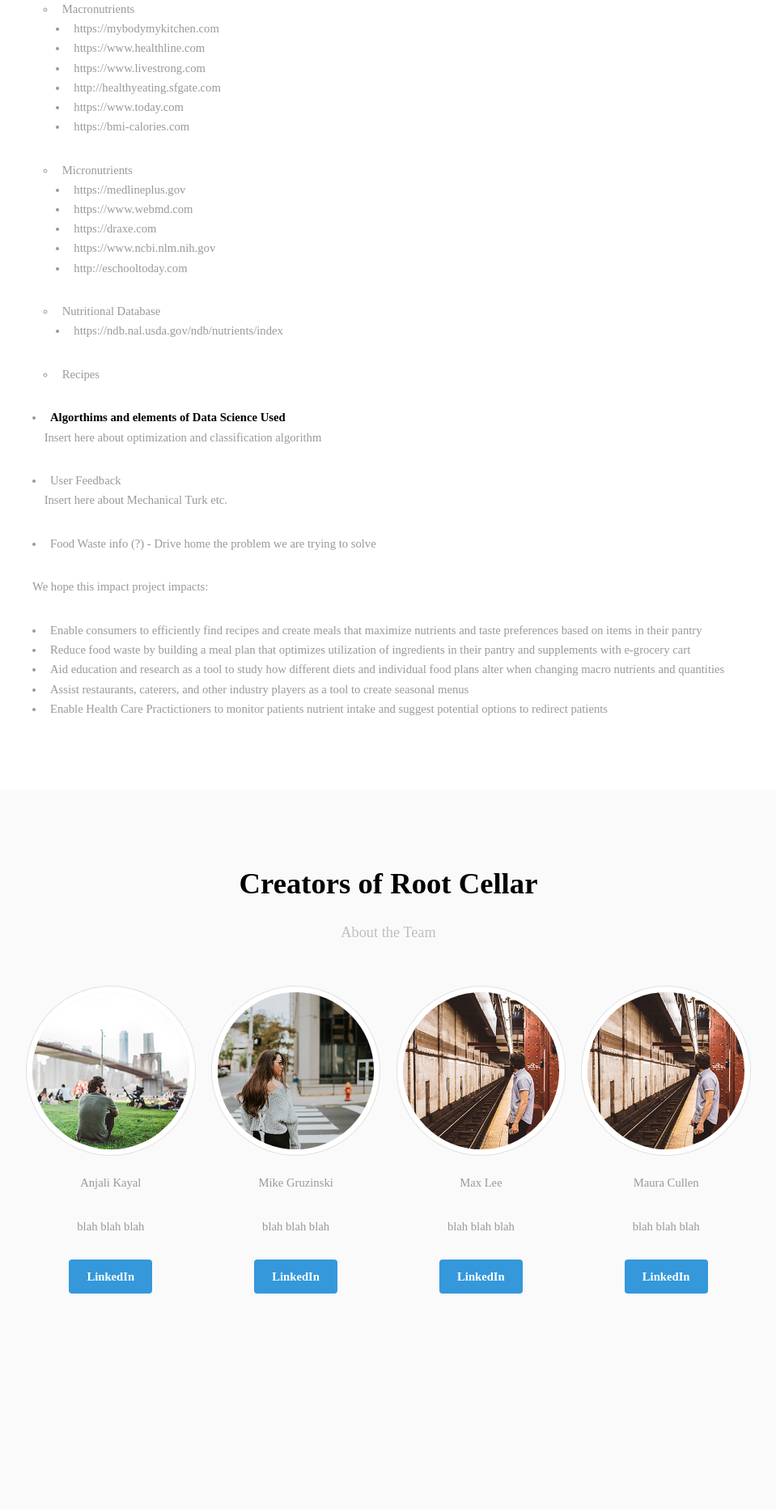
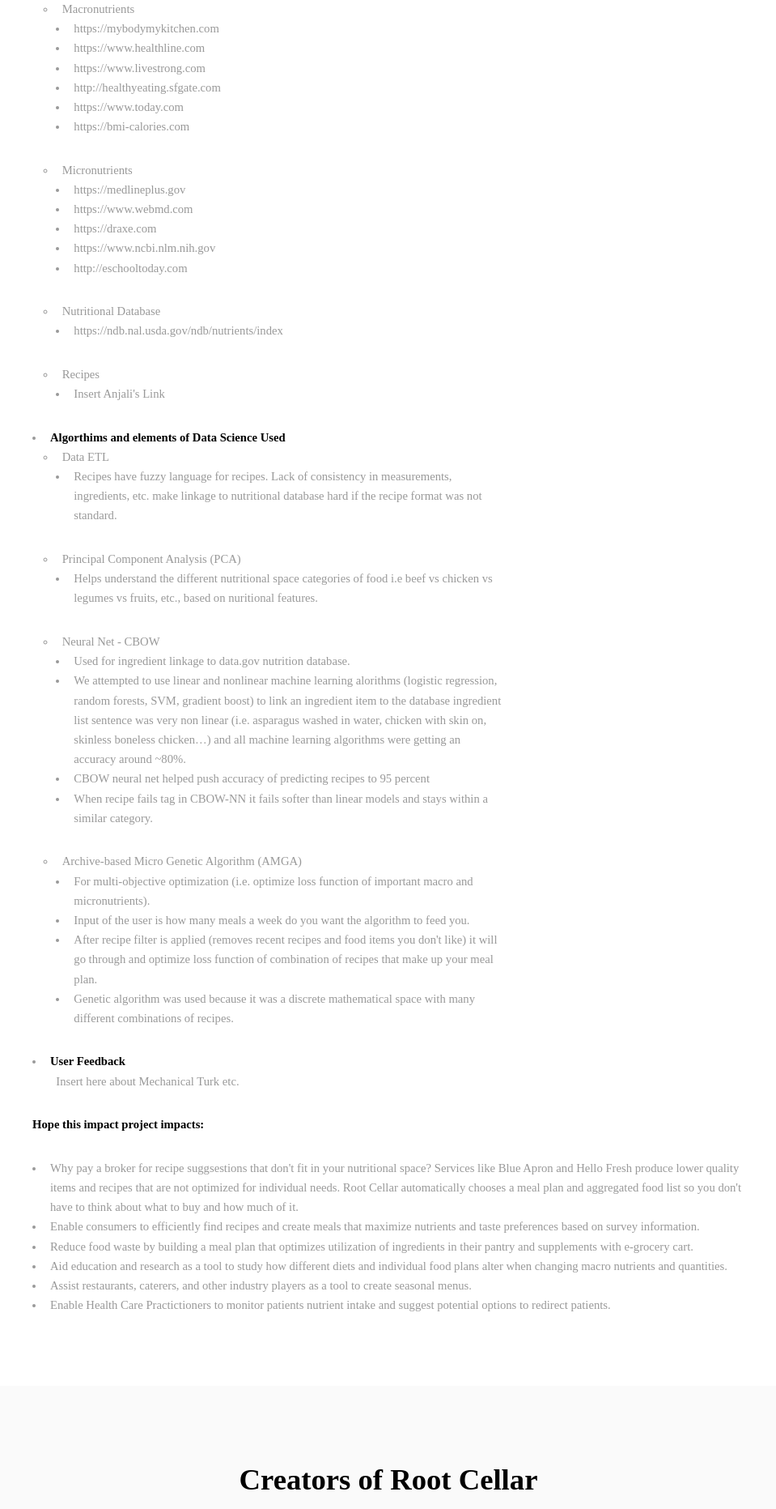
Before and after one commit to mkcullen228/rootCellar_website, a Flask app: page /about in a window 1280 px wide. Shown: the part 695-2558 px from the top of the page at 81% size, without its empty margins (160-1119 px from the left). Before the commit the page ends 2292 px from the top, so only its background shows below. Run offline with Flask 2, Linux system fonts and the light colour scheme; some libraries are stand-ins or nearby versions; some web fonts are replaced.

```diff
--- a/app/routes.py
+++ b/app/routes.py
@@ -28,17 +28,31 @@ def about():
 
 @app.route('/login', methods=['GET', 'POST'])
 def login():
+    msg = ""
+    print("Login")
+    print("is authenticated", current_user.is_authenticated)
     if current_user.is_authenticated:
         return redirect(url_for('user_profile'))
     form = LoginForm()
+    print("Login page")
     if form.validate_on_submit():
+        print(form.username.data)
         user = User.query.filter_by(username=form.username.data).first()
-        if user is None or not user.check_password(form.password.data):
-            flash('Invalid username or password')
-            return redirect(url_for('login'))
-        login_user(user, remember=form.remember_me.data)
+        print("user", user)
+        # print(user.check_password(form.password.data))
+        try:
+            if user is None or not user.check_password(form.password.data):
+                print("Not Valid")
+                msg = "We did not recognize your username. Please try again or go to regsitration page to register."
+                flash('Invalid username or password')
+                return render_template('login.html', title='Sign In', form=form, msg=msg)
+            login_user(user, remember=form.remember_me.data)
+        except:
+            msg = "We did not recognize your username. Please try again or go to regsitration page to register."
+            print("HERE")
+            return render_template('login.html', title='Sign In', form=form, msg=msg)
         return redirect(url_for('user_profile'))
-    return render_template('login.html', title='Sign In', form=form)
+    return render_template('login.html', title='Sign In', form=form, msg=msg)
 
 
 @app.route('/logout',  methods=['GET', 'POST'])
@@ -162,40 +176,14 @@ def recipe_center():
 def display_recipe():
     if current_user.is_authenticated:
         user = current_user.username
+        user_profile_data = pd.read_json(session['data'])
+        pantry_recipe_ids = session['pantry_recipe_ids']
+        best_recipe_combo = []
+        for id in pantry_recipe_ids:
+            best_recipe_combo.append("RECIPE_"+str(id))
 
-        recipeNameIdForm = ChooseRecipeToSubIngredients(request.form)
-        if request.method == 'POST':
-
-            user_profile_data = pd.read_json(session['data'])
-            user_meal_plan = pd.read_json(session['user_meal_plan'])
-            best_recipe_combo = user_meal_plan.recipe_id
-            recipe_details = get_recipe_details(best_recipe_combo, user_profile_data)
-
-            for itr, details in enumerate(recipe_details):
-                if recipe_details[itr].get('name') == recipeNameIdForm.recipe_name.data:
-                    recipe_id = recipe_details[itr].get('id')
-                    break
-
-            # single_ingredient_replacement(recipe_id)
-            return redirect(url_for('single_ingredient_replacement', recipe_id=recipe_id))
-        else:
-            user_profile_data = pd.read_json(session['data'])
-            if user_profile_data is not False:
-                # Get Recipes, ingredients and instructions
-                # try:
-                user_meal_plan = pd.read_json(session['user_meal_plan'])
-                best_recipe_combo = user_meal_plan.recipe_id
-                recipe_details = get_recipe_details(best_recipe_combo, user_profile_data)
-                # except:
-                #     recipe_details = []
-                # print("recipe Details")
-                # print(len(recipe_details), type(recipe_details))
-                # print(recipe_details[0].get('name'))
-                # print(recipe_details[0].get('id'))
-                # for pos in recipe_details:
-                #     print(pos)
-
-            return render_template('display_recipe.html', user_data=user_profile_data, recipe_details=recipe_details, form=recipeNameIdForm)
+        recipe_details = get_recipe_details(best_recipe_combo, user_profile_data)
+        return render_template('display_recipe.html', user_data=user_profile_data, recipe_details=recipe_details)
     else:
         # Render the New User SetUp page until they comlete prefernece
         return render_template('userProfile_existing.html', title="User Profile",
@@ -214,6 +202,7 @@ def recipe_recommendation():
         if user_profile_data is not False:
             user_meal_plan = return_user_meal_plan(session, user_profile_data, user)
             update_text = ''
+
             #### Here is where plot needs to be called and saved off for jpg
             # fig = plt.figure()
             # ax = plt.axes()
@@ -299,6 +288,10 @@ def single_ingredient_replacement(recipe_id):
                         msg_print = "We are sorry, We could not find a good replacment matching your request. Pleasse try again."
                         potential_switches = []
                         display_bottom = False
+
+
+                    # print(session.keys())
+                    # print(pd.read_json(session['switch_df_temp']))
                 else:
                     # User entered an ingredient to sub
                     if ingredientSubForm.replacementChoice.data == "DNR":
@@ -318,6 +311,7 @@ def single_ingredient_replacement(recipe_id):
                     display_bottom = False
                     msg_print = "We have updated your recipe with the siwtch!"
 
+                print(potential_switches, display_bottom, msg_print)
                 # Render the Subsitute Ingredient HTML
                 return render_template('subsitute_ingredients.html', form=ingredientSubForm, df_ingredient_NDB=df_ingredient_NDBi[['NDB_NO', 'Description']].values, potential_switches=potential_switches, display_bottom=display_bottom, msg_print=msg_print)
 
@@ -424,6 +418,7 @@ def pantry_recipe():
         msg = ''
         has_suggestions=False
         recipe_name_suggestion_list = []
+        remove_item = False
 
         # Get user profile data from session
         user_profile_data = pd.read_json(session['data'])
@@ -436,15 +431,16 @@ def pantry_recipe():
             pantry_items_list = []
 
         # Check for existing pantry suggetsions
-        if 'pantry_recipe_ids' in session.keys():
-            pantry_recipe_ids = session['pantry_recipe_ids']
-            if len(pantry_recipe_ids)> 0:
+        if 'pantry_recipe_names' in session.keys():
+            pantry_recipe_names = session['pantry_recipe_names']
+            if len(pantry_recipe_names)> 0:
                 has_suggestions = True
             else:
                 has_suggestions = False
 
         # Get User Forms
         createPantryForm1 = createPantryForm(request.form)
+        removePantryItemsForm1 = removePantryItemsForm(request.form)
 
         # User add pantry data
         if request.method == 'POST':
@@ -455,8 +451,6 @@ def pantry_recipe():
             else:
                 pantry_exists=False
             pantry_items_list = pantry_items_list+[createPantryForm1.pantryItemList.data]
-
-            # TODO: Add option to remove item or pantry option
 
             # separate list of items into individual list items
             pantry_items_list_sep = []
@@ -469,8 +463,20 @@ def pantry_recipe():
                 pantry_items_list.remove('')
             pantry_items_list = list(set(pantry_items_list))
 
+            # Remove Items From Pantry
+            remove_list = []
+            if len([removePantryItemsForm1.removePantryItems.data])>0:
+                for item in [removePantryItemsForm1.removePantryItems.data]:
+                    remove_list = remove_list+(item.split(", "))
+                    msg = 'Removed Item From Pantry'
+                remove_item = True
+
             # Save Pantry Updates
-            session['pantry_items_list'] = pantry_items_list
+            pantry_items_list = list(pantry_items_list)
+            try:
+                session['pantry_items_list'] = pantry_items_list
+            except:
+                print("*** ERRROR Saving Pantry list")
 
         # Get Recipes
         if len(pantry_items_list) > 0:
@@ -482,11 +488,14 @@ def pantry_recipe():
                 # Process suggestions from input
                 recipe_details = get_recipe_details(recipe_id_suggestion_list, pd.read_json(session['data']))
                 recipe_name_suggestion_list = []
+                recipe_id_suggestion_list = []
                 for itr, details in enumerate(recipe_details):
                     recipe_name_suggestion_list.append(recipe_details[itr].get('name'))
+                    recipe_id_suggestion_list.append(recipe_details[itr].get('id'))
                 has_suggestions = True
                 msg = ''
-                session['pantry_recipe_ids'] = recipe_name_suggestion_list
+                session['pantry_recipe_names'] = recipe_name_suggestion_list
+                session['pantry_recipe_ids'] = recipe_id_suggestion_list
             except:
                 has_suggestions = False
                 msg = 'We are sorry we did not find a recipe for your pantry. Update pantry and try again'
@@ -494,16 +503,17 @@ def pantry_recipe():
         else:
             pantry_exists=False
 
-        # print(len(pantry_items_list), recipe_name_suggestion_list)
-        print(pantry_items_list, recipe_name_suggestion_list,pantry_exists, has_suggestions,msg)
-        return render_template('pantry_recipe.html', pantry_items_list=pantry_items_list, recipe_name_suggestion_list=recipe_name_suggestion_list, form1=createPantryForm1, pantry_exists=pantry_exists, has_suggestions=has_suggestions, msg=msg)
+        if remove_item is not False:
+            pantry_exists=True
+        print(pantry_items_list, recipe_name_suggestion_list, pantry_exists, has_suggestions, msg)
+        return render_template('pantry_recipe.html', pantry_items_list=pantry_items_list, recipe_name_suggestion_list=recipe_name_suggestion_list, form1=createPantryForm1, form2=removePantryItemsForm1, pantry_exists=pantry_exists, has_suggestions=has_suggestions, msg=msg)
     else:
         return redirect(url_for('index'))
 
 # Delet Entire Pantry
 @app.route('/delete_pantry_items') #  methods=['GET', 'POST']
 def delete_pantry_items():
-    "Delet Pantry Items"
+    # "Delet Pantry Items"
     pantry_items_list = session['pantry_items_list']
     pantry_items_list = []
     session['pantry_items_list'] = pantry_items_list
@@ -511,3 +521,8 @@ def delete_pantry_items():
     session['pantry_recipe_ids'] = pantry_recipe_ids
 
     return redirect(url_for('pantry_recipe'))
+
+# Master Run HTML
+@app.route('/master_run') #  methods=['GET', 'POST']
+def master_run():
+    return render_template('master_run.html')
--- a/app/templates/about_the_project.html
+++ b/app/templates/about_the_project.html
@@ -84,17 +84,50 @@
 												<li>  <a href = "https://ndb.nal.usda.gov/ndb/nutrients/index"> https://ndb.nal.usda.gov/ndb/nutrients/index </a> </li>
 											</ul>
 											<li> Recipes </li>
+											<ul>
+												<li> <a> Insert Anjali's Link </a></li>
+											</ul>
 										</ul>
 
 										<li><strong>Algorthims and elements of Data Science Used</strong></li>
-											<p>Insert here about optimization and classification algorithm</p>
 
-										<li>User Feedback</li>
+										<ul style="list-style-type:circle">
+												<li> Data ETL </li>
+												<ul>
+													<li> Recipes have fuzzy language for recipes.  Lack of consistency in measurements, ingredients, etc. make linkage
+														to nutritional database hard if the recipe format was not standard.
+													</li>
+												</ul>
+												<li> Principal Component Analysis (PCA)</li>
+													<ul>
+														<li> Helps understand the different nutritional space categories of food i.e beef vs chicken vs legumes vs fruits, etc.,
+															based on nuritional features.
+														</li>
+													</ul>
+												<li> Neural Net - CBOW</li>
+													<ul>
+														<li> Used for ingredient linkage to data.gov nutrition database.</li>
+														<li> We attempted to use linear and nonlinear machine learning alorithms
+																(logistic regression, random forests, SVM, gradient boost) to link an ingredient item to the database
+																ingredient list sentence was very non linear (i.e. asparagus washed in water, chicken with skin on, skinless boneless chicken…)
+																and all machine learning algorithms were getting an accuracy around ~80%.
+														</li>
+														<li> CBOW neural net helped push accuracy of predicting recipes to 95 percent </li>
+														<li> When recipe fails tag in CBOW-NN it fails softer than linear models and stays within a similar category.</li>
+													</ul>
+												<li> Archive-based Micro Genetic Algorithm (AMGA) </li>
+													<ul>
+														<li> For multi-objective optimization (i.e. optimize loss function of important macro and micronutrients).  </li>
+														<li> Input of the user is how many meals a week do you want the algorithm to feed you.</li>
+														<li> After recipe filter is applied (removes recent recipes and food items you don't like) it will go through and optimize loss function of combination of recipes that make up your meal plan. </li>
+														<li> Genetic algorithm was used because it was a discrete mathematical space with many different combinations of recipes.  </li>
+													</ul>
+										</ul>
 
+										<li><strong>User Feedback</strong></li>
+
+										<ul style="list-style-type:circle">
 											<p>Insert here about Mechanical Turk etc.</p>
-
-										<li>Food Waste info (?) - Drive home the problem we are trying to solve</li>
-									</ul>
 
 								</div>
 								<div class="col col1 first">
@@ -103,13 +136,17 @@
 									</div>
 								</div>
 							</div>
-							<p>We hope this impact project impacts:</p>
+							<p><strong> Hope this impact project impacts:</strong></p>
 							<ul>
-								<li>Enable consumers to efficiently find recipes and create meals that maximize nutrients and taste preferences based on items in their pantry</li>
-								<li>Reduce food waste by building a meal plan that optimizes utilization of ingredients in their pantry and supplements with e-grocery cart</li>
-								<li>Aid education and research as a tool to study how different diets and individual food plans alter when changing macro nutrients and quantities</li>
-								<li>Assist restaurants, caterers, and other industry players as a tool to create seasonal menus</li>
-								<li>Enable Health Care Practictioners to monitor patients nutrient intake and suggest potential options to redirect patients</li>
+								<li>Why pay a broker for recipe suggsestions that don't fit in your nutritional space?  Services like Blue Apron and Hello Fresh
+									produce lower quality items and recipes that are not optimized for individual needs.  Root Cellar automatically chooses a meal plan and aggregated
+									food list so you don't have to think about what to buy and how much of it.
+								</li>
+								<li> Enable consumers to efficiently find recipes and create meals that maximize nutrients and taste preferences based on survey information.</li>
+								<li>Reduce food waste by building a meal plan that optimizes utilization of ingredients in their pantry and supplements with e-grocery cart.</li>
+								<li>Aid education and research as a tool to study how different diets and individual food plans alter when changing macro nutrients and quantities.</li>
+								<li>Assist restaurants, caterers, and other industry players as a tool to create seasonal menus.</li>
+								<li>Enable Health Care Practictioners to monitor patients nutrient intake and suggest potential options to redirect patients.</li>
 							</ul>
 						</div>
 					</section>
--- a/app/templates/login.html
+++ b/app/templates/login.html
@@ -44,6 +44,7 @@
 									<header class="align-center">
 										<h1>Sign In</h1>
 									</header>
+									<h5><font color="blue">{{msg}}</font></h5>
 									<form action="" method="post" class="align-center">
 										{{ form.hidden_tag() }}
 										<p>
--- a/app/user_profile_support/ingredientSubsitutions.py
+++ b/app/user_profile_support/ingredientSubsitutions.py
@@ -70,7 +70,10 @@ def get_recipe_details(best_recipe_combo, user_profile_data):
     # get ingredients from the recipe list
     recipe_details = []
     i = 0
+    print("best_recipe_combo")
+    print(best_recipe_combo)
     for rec_idx in best_recipe_combo:
+        print(rec_idx)
         recipe_details.append(recipe_init.recipe_clean[rec_idx])
         # recipe_details = recipe_details.update(rec_idx=recipe_init.recipe_clean[rec_idx])
 
@@ -169,7 +172,6 @@ def get_single_ingredient_replacement(session, ingredientSubForm, recipe_id):
             if tag.strip('"') == replacement_ndb_tag:
                 tag_list.remove(tag)
                 potential_switches.remove(potential_switches[i])
-
         switch_df = pd.DataFrame(data={'tags':tag_list[:3], "potential_switches":potential_switches[:3]})
 
         # DO following process to get visuals
--- a/app/user_profile_support/rootseller/visualizations.py
+++ b/app/user_profile_support/rootseller/visualizations.py
@@ -1,4 +1,4 @@
-# import seaborn as sns
+import seaborn as sns
 import numpy as np
 import pandas as pd
 import matplotlib
```
Also changed, not shown: app/templates/display_recipe.html (+4 -11 lines), app/templates/indexWorking.html (+5 -4 lines), app/templates/master_run.html (added, +77 -0 lines), app/templates/pantry_recipe.html (+7 -0 lines), app/templates/recipe_recommendation.html (+16 -15 lines), app/user_profile_support/rootseller/research.py (+3 -4 lines), app/app.db.
